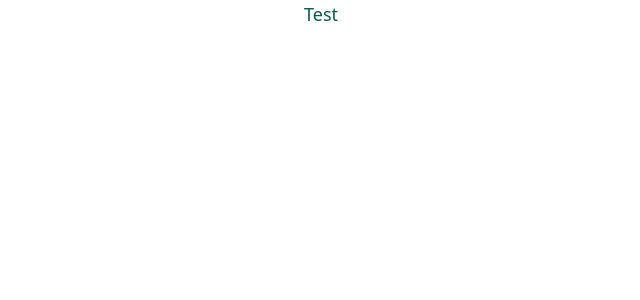
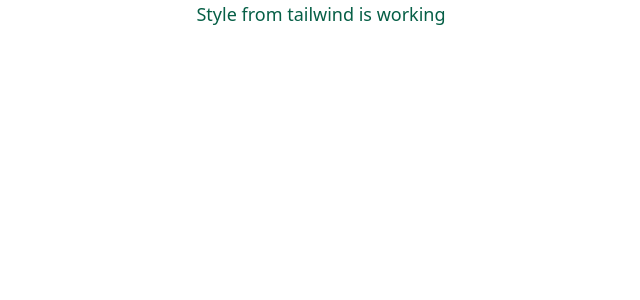
Before and after one commit to thoughtlessmind/watchflix, an Angular app: page / in a window 1280 px wide. Shown: the top 300 px of the page, without its empty margins (319-959 px from the left). Built offline with nearby package versions, Linux system fonts and the light colour scheme.

Commit message:
tailwind integrated

```diff
--- a/src/app/app.component.html
+++ b/src/app/app.component.html
@@ -1,3 +1,4 @@
 <p class="text-center font-medium text-lg text-green-800">
-  Test
+  Style from tailwind is working
+
 </p>
```
